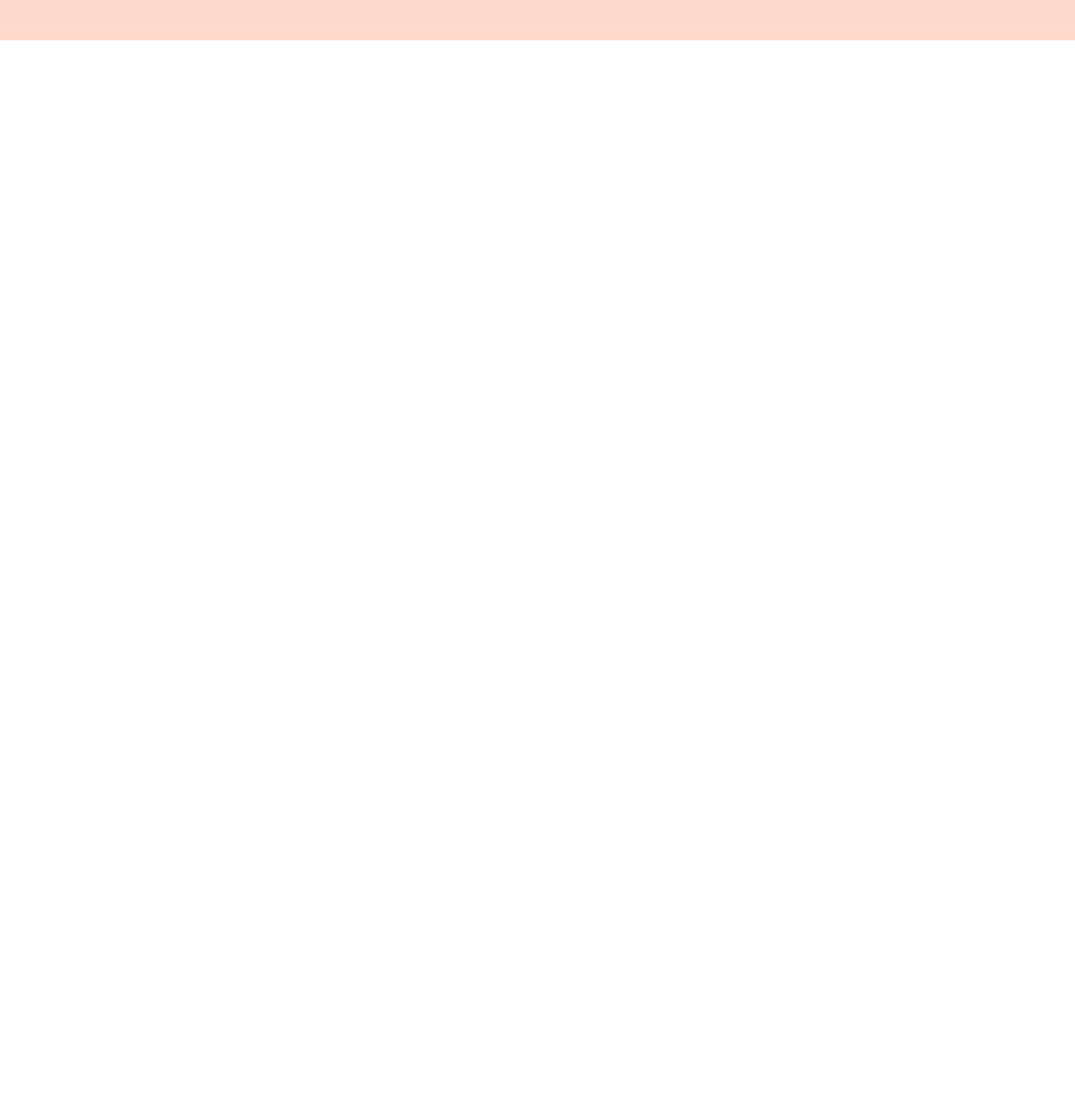
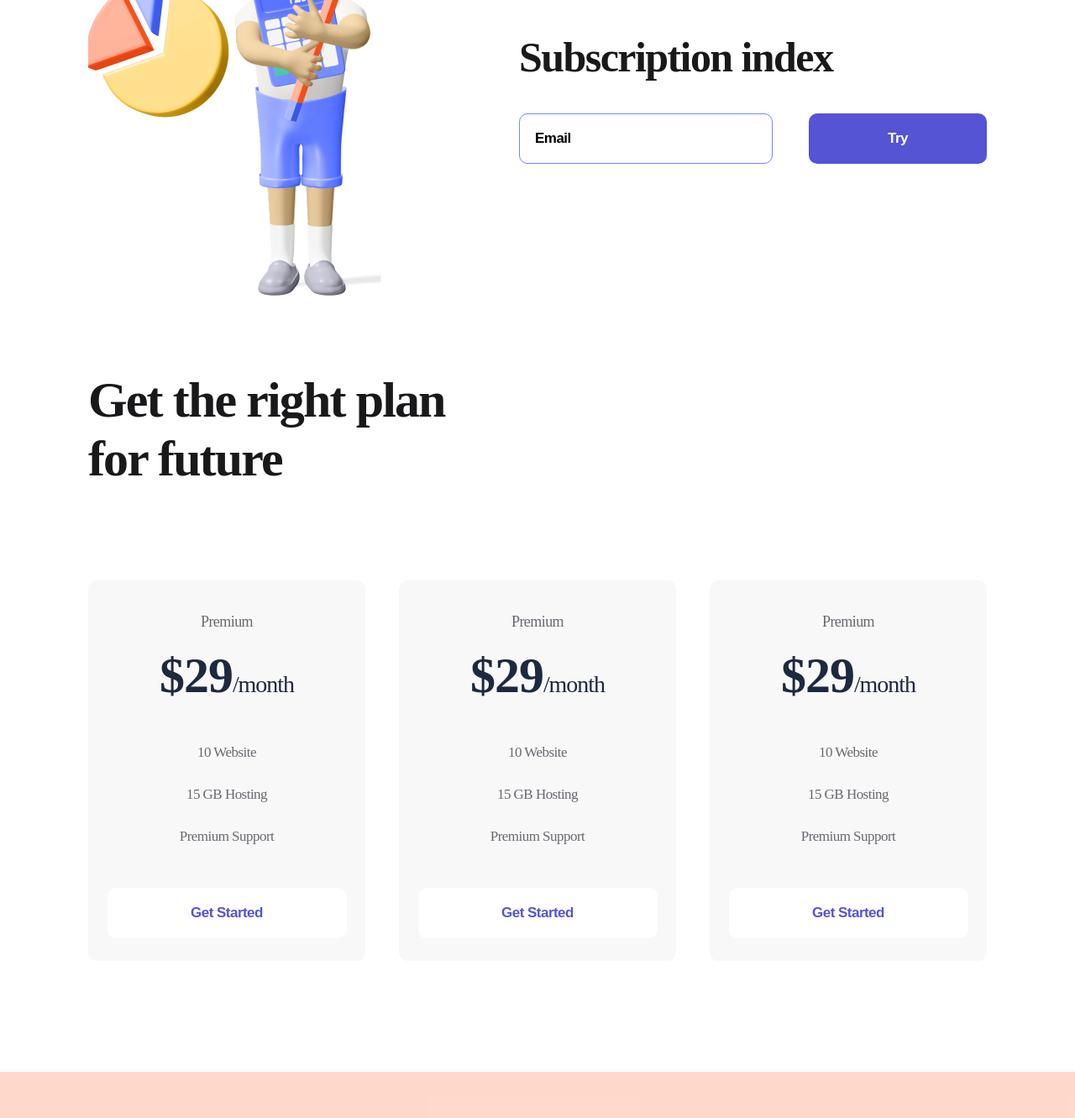
Before and after one commit to ebattb/maraphone, a plain HTML site: page index.html in a window 1280 px wide. Shown: the part 982-2313 px from the top of the page at 84% size. Before the commit the page ends 1030 px from the top, so only its background shows below. Drawn offline with Linux system fonts and the light colour scheme.

Commit message:
Add files via upload

```diff
--- a/index.html
+++ b/index.html
@@ -55,6 +55,66 @@
         </div>
     </section>
 
+    <section class="container subscribe">
+        <div>
+            <img src="./img/secondmen.png" alt="second men">
+        </div>
+        <div>
+            <h2 class="subscribe_title">Subscription index</h2>
+            <form>
+                <input class="input" type="email" placeholder="Email">
+                <button class="button button_violet">Try</button>
+            </form>
+        </div>
+    </section>
+
+    <section class="container plan">
+        <h2 class="plan_title">Get the right plan for future</h2>
+        <div class="plan_flex">
+            <div class="item">
+                <p class="item_text">Premium</p>
+                <h3 class="item_title">
+                    $29<span>/month</span>
+
+                </h3>
+                <ul>
+                    <li class="item_li">10 Website</li>
+                    <li class="item_li">15 GB Hosting</li>
+                    <li class="item_li">Premium Support</li>
+                </ul>
+                <button class="button button_item">Get Started</button>
+            </div>
+
+            <div class="item">
+                <p class="item_text">Premium</p>
+                <h3 class="item_title">
+                    $29<span>/month</span>
+
+                </h3>
+                <ul>
+                    <li class="item_li">10 Website</li>
+                    <li class="item_li">15 GB Hosting</li>
+                    <li class="item_li">Premium Support</li>
+                </ul>
+                <button class="button button_item">Get Started</button>
+            </div>
+
+            <div class="item">
+                <p class="item_text">Premium</p>
+                <h3 class="item_title">
+                    $29<span>/month</span>
+
+                </h3>
+                <ul>
+                    <li class="item_li">10 Website</li>
+                    <li class="item_li">15 GB Hosting</li>
+                    <li class="item_li">Premium Support</li>
+                </ul>
+                <button class="button button_item">Get Started</button>
+            </div>
+        </div>
+    </section>
+
     <footer class="footer">
         <div class="container footer_flex">
             <div>
--- a/style/style.css
+++ b/style/style.css
@@ -15,7 +15,7 @@
     margin: 0 auto;
 }
 
-.header_flex, .footer_flex, .about{
+.header_flex, .footer_flex, .about, .subscribe, .plan_flex{
     display: flex;
     justify-content: space-between;
     align-items: center;
@@ -109,6 +109,117 @@
     transition: 500ms;
 }
 
+.subscribe{
+    margin-bottom: 85px;
+}
+
+.subscribe_title{
+    font-weight: 700;
+    font-size: 50px;
+    line-height: 57px;
+    letter-spacing: -1.56316px;
+    color: #19191B;
+    margin-bottom: 38px;
+}
+
+.input{
+    width: 302px;
+    height: 60px;
+    border-radius: 10px;
+    border: 1px solid #7087FF;
+    padding-left: 18px;
+    box-sizing: border-box;
+    margin-right: 39px;
+}
+
+.input::placeholder, .input{
+    font-weight: 700;
+    font-size: 17px;
+    line-height: 22px;
+    letter-spacing: -0.531474px;
+    color: #000000;
+}
+
+.input:focus{
+    outline: none;
+}
+
+.plan{
+    margin-bottom: 132px;
+}
+
+.plan_title{
+    font-style: normal;
+    font-weight: 700;
+    font-size: 60px;
+    line-height: 70px;
+    letter-spacing: -1.87579px;
+    color: #19191B;
+    max-width: 504px;
+    margin-bottom: 110px;
+}
+
+.item{
+    width: 330px;
+    background: #F8F8F8;
+    border-radius: 10px;
+    text-align: center;
+    padding: 35px 0 27px;
+}
+
+.item:hover{
+    background: #FF7143;
+    box-shadow: 0px 32px 34px rgba(255, 112, 59, 0.317827);
+    transition: 500ms;
+}
+
+.item:hover .item_text, .item:hover .item_title, .item:hover .item_li{
+    color: #fff;
+    transition: 500ms;
+}
+
+.item:hover .button_item{
+    background: #9F3919;
+    color: #fff;
+    transition: 500ms;
+}
+
+.item_text{
+    font-size: 18px;
+    line-height: 28px;
+    letter-spacing: -0.562737px;
+    color: #696871;
+}
+
+.item_title{
+    font-weight: 700;
+    font-size: 60px;
+    line-height: 56px;
+    letter-spacing: -1.03448px;
+    color: #1D293F;
+    margin: 22px 0 28px;
+}
+
+.item_title span{
+    font-size: 28px;
+}
+
+.item_li{
+    list-style: none;
+    font-size: 17px;
+    line-height: 50px;
+    text-align: center;
+    letter-spacing: -0.531474px;
+    color: #696871;
+}
+
+.button_item{
+    width: 285px;
+    background: white;
+    color: #5454D4;
+    margin-top: 36px;
+}
+
 .footer{
     background: rgba(255, 113, 67, 0.27);
     padding: 65px 0 60px;
```
Also changed, not shown: img/secondmen.png (added).
